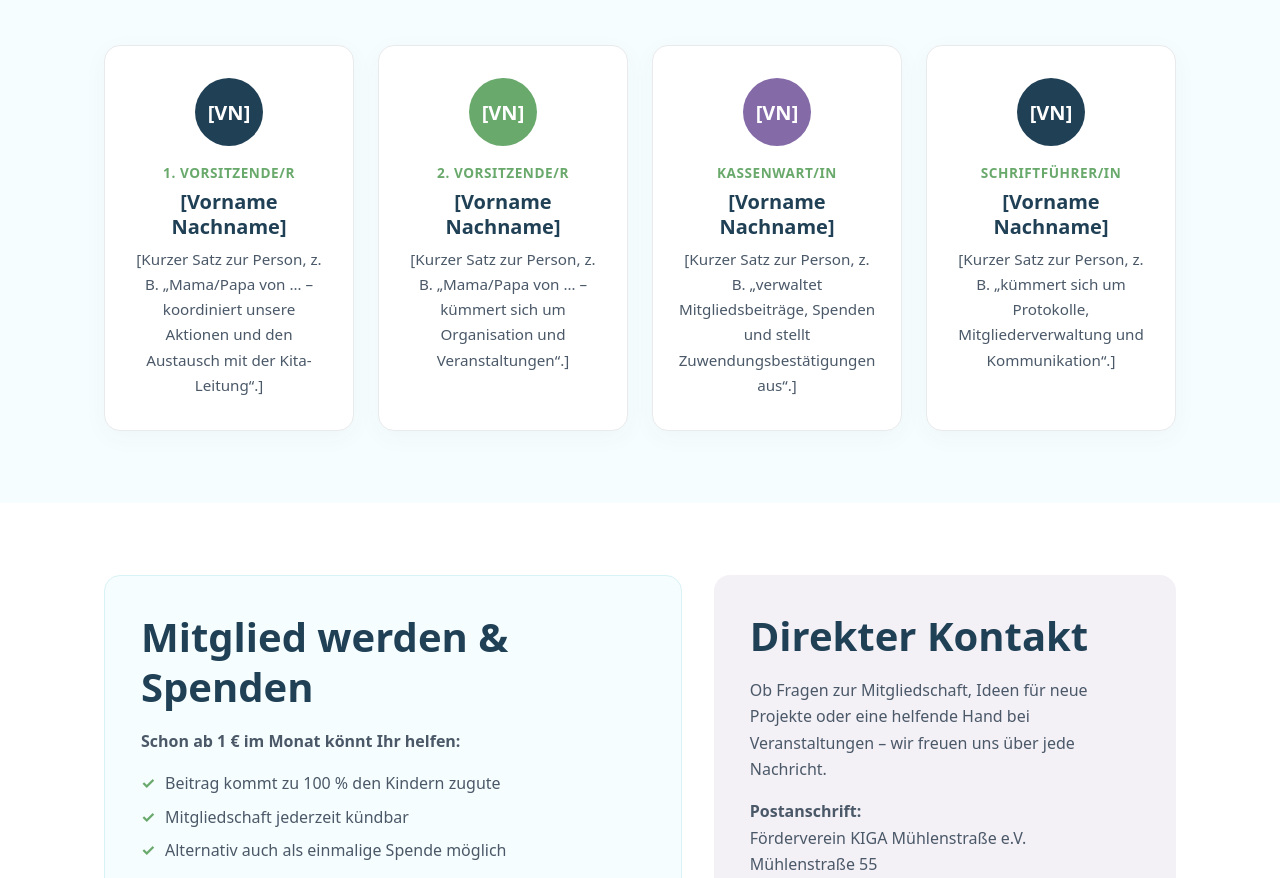
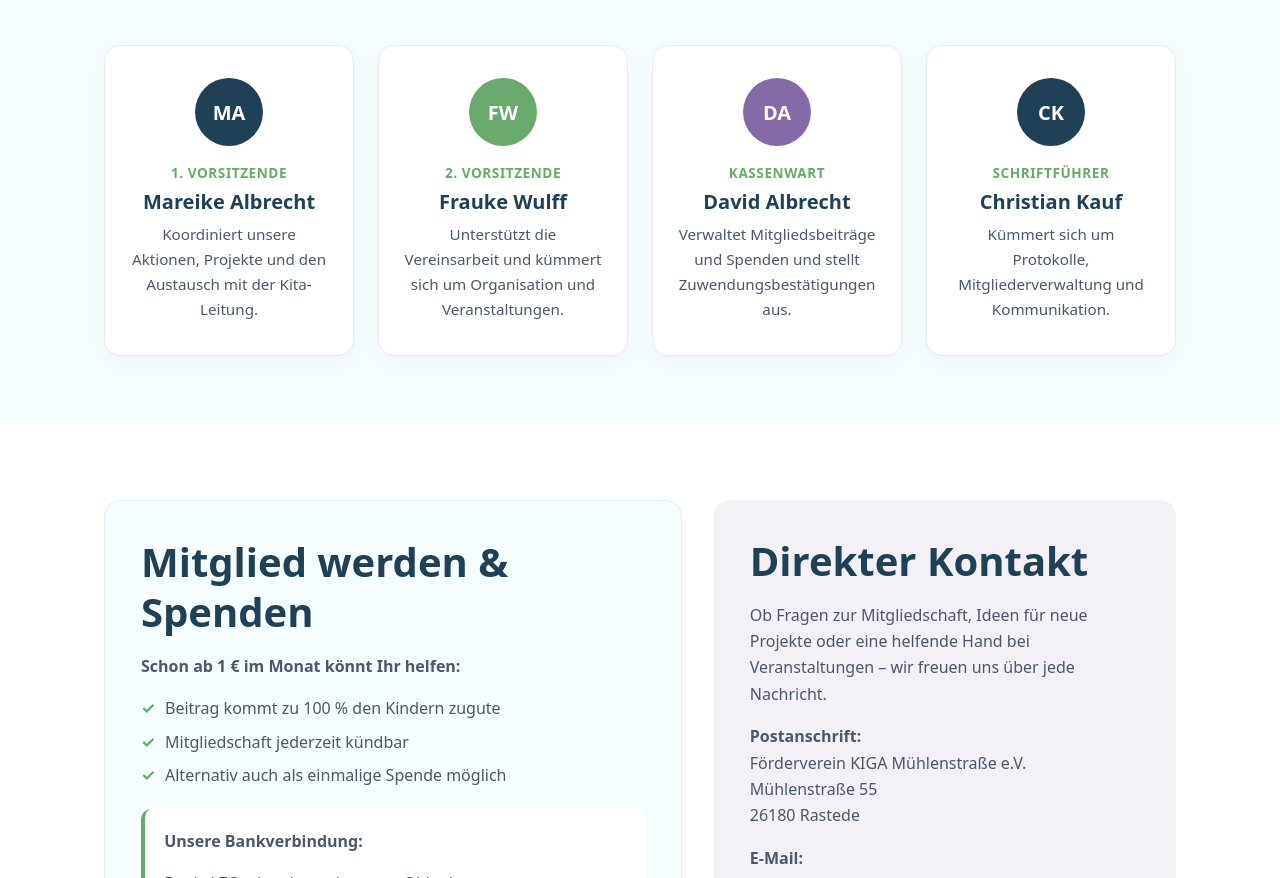
Before and after one commit to kyanwulff-cmyk/fv-muehlenstrasse, a plain HTML site: page index.html in a window 1280 px wide. Shown: the part 1205-2083 px from the top of the page. Drawn offline with Linux system fonts and the light colour scheme.

Commit message:
Update index.html

```diff
--- a/index.html
+++ b/index.html
@@ -4,7 +4,7 @@
   <meta charset="UTF-8">
   <meta name="viewport" content="width=device-width, initial-scale=1.0">
   <title>Förderverein KIGA Mühlenstrasse – Rastede</title>
-  <link rel="stylesheet" href="style.css">
+  <link rel="stylesheet" href="style.css?v=2">
   <link rel="icon" href="bilder/Favicon_Kiga_muehlenstr-300x300.jpg" type="image/jpeg">
 </head>
 <body>
@@ -59,31 +59,31 @@
 
         <div class="board-grid">
           <article class="board-card">
-            <div class="avatar">[VN]</div>
-            <span class="board-role">1. Vorsitzende/r</span>
-            <h3>[Vorname Nachname]</h3>
-            <p>[Kurzer Satz zur Person, z. B. „Mama/Papa von … – koordiniert unsere Aktionen und den Austausch mit der Kita-Leitung“.]</p>
+            <div class="avatar">MA</div>
+            <span class="board-role">1. Vorsitzende</span>
+            <h3>Mareike Albrecht</h3>
+            <p>Koordiniert unsere Aktionen, Projekte und den Austausch mit der Kita-Leitung.</p>
           </article>
 
           <article class="board-card">
-            <div class="avatar avatar-green">[VN]</div>
-            <span class="board-role">2. Vorsitzende/r</span>
-            <h3>[Vorname Nachname]</h3>
-            <p>[Kurzer Satz zur Person, z. B. „Mama/Papa von … – kümmert sich um Organisation und Veranstaltungen“.]</p>
+            <div class="avatar avatar-green">FW</div>
+            <span class="board-role">2. Vorsitzende</span>
+            <h3>Frauke Wulff</h3>
+            <p>Unterstützt die Vereinsarbeit und kümmert sich um Organisation und Veranstaltungen.</p>
           </article>
 
           <article class="board-card">
-            <div class="avatar avatar-purple">[VN]</div>
-            <span class="board-role">Kassenwart/in</span>
-            <h3>[Vorname Nachname]</h3>
-            <p>[Kurzer Satz zur Person, z. B. „verwaltet Mitgliedsbeiträge, Spenden und stellt Zuwendungsbestätigungen aus“.]</p>
+            <div class="avatar avatar-purple">DA</div>
+            <span class="board-role">Kassenwart</span>
+            <h3>David Albrecht</h3>
+            <p>Verwaltet Mitgliedsbeiträge und Spenden und stellt Zuwendungsbestätigungen aus.</p>
           </article>
 
           <article class="board-card">
-            <div class="avatar">[VN]</div>
-            <span class="board-role">Schriftführer/in</span>
-            <h3>[Vorname Nachname]</h3>
-            <p>[Kurzer Satz zur Person, z. B. „kümmert sich um Protokolle, Mitgliederverwaltung und Kommunikation“.]</p>
+            <div class="avatar">CK</div>
+            <span class="board-role">Schriftführer</span>
+            <h3>Christian Kauf</h3>
+            <p>Kümmert sich um Protokolle, Mitgliederverwaltung und Kommunikation.</p>
           </article>
         </div>
       </div>
```
